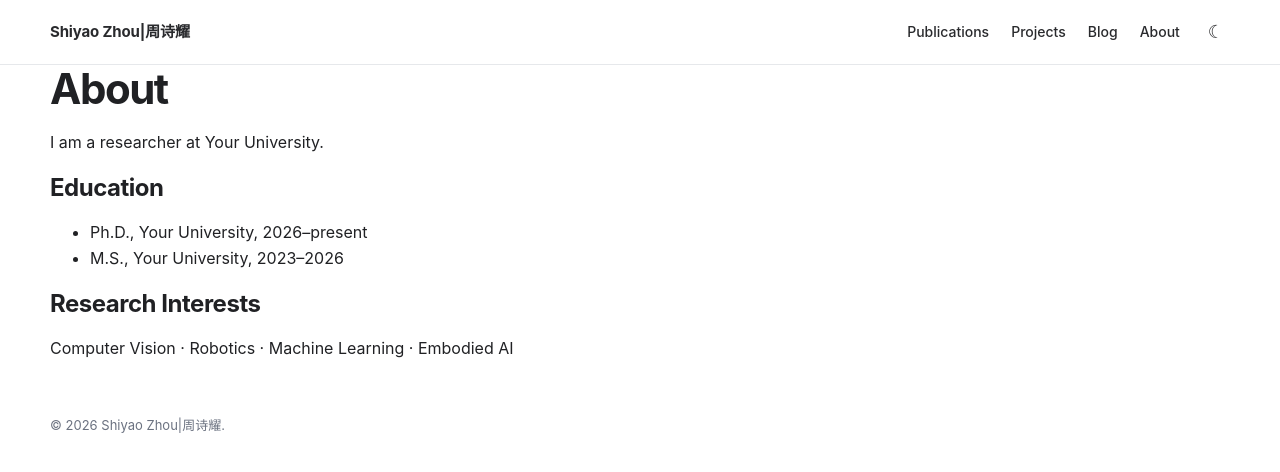
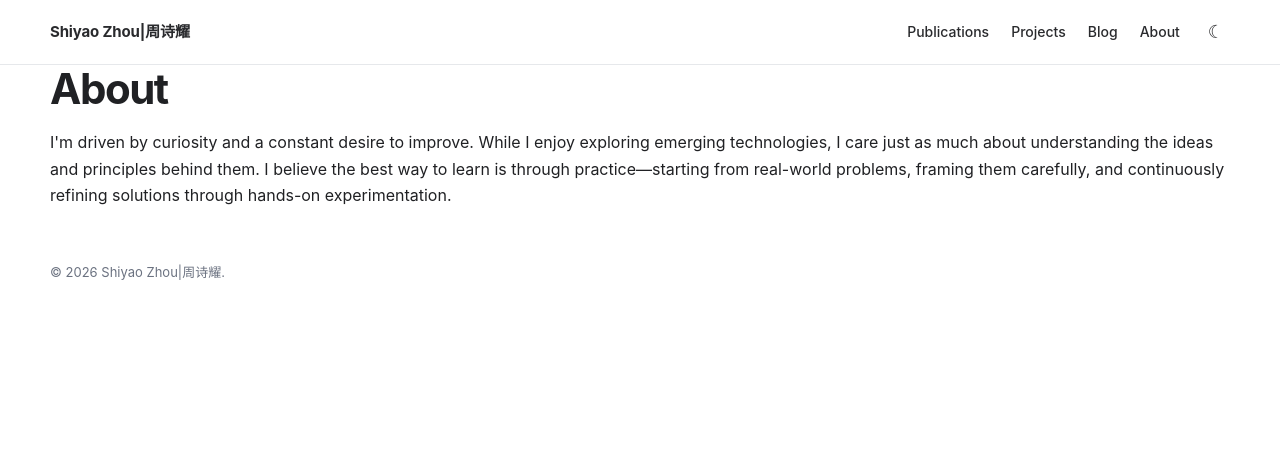
Before and after one commit to zhoushy93/zhoushy93.github.io, a Jekyll site: the page built from about/index.md, in a window 1280 px wide. Shown: the top 472 px of the page. Built offline with Jekyll 4.4.1, drawn with Linux system fonts in a browser that asks for light colours.

Commit message:
Update index.md

```diff
--- a/about/index.md
+++ b/about/index.md
@@ -2,4 +2,13 @@
 layout: default
 title: About
 ---
-<h1>About</h1><p>I am a researcher at Your University.</p><h2>Education</h2><ul><li>Ph.D., Your University, 2026–present</li><li>M.S., Your University, 2023–2026</li></ul><h2>Research Interests</h2><p>Computer Vision · Robotics · Machine Learning · Embodied AI</p>
+
+<h1>About</h1>
+
+<p>
+I'm driven by curiosity and a constant desire to improve. While I enjoy
+exploring emerging technologies, I care just as much about understanding
+the ideas and principles behind them. I believe the best way to learn is
+through practice—starting from real-world problems, framing them carefully,
+and continuously refining solutions through hands-on experimentation.
+</p>
```
